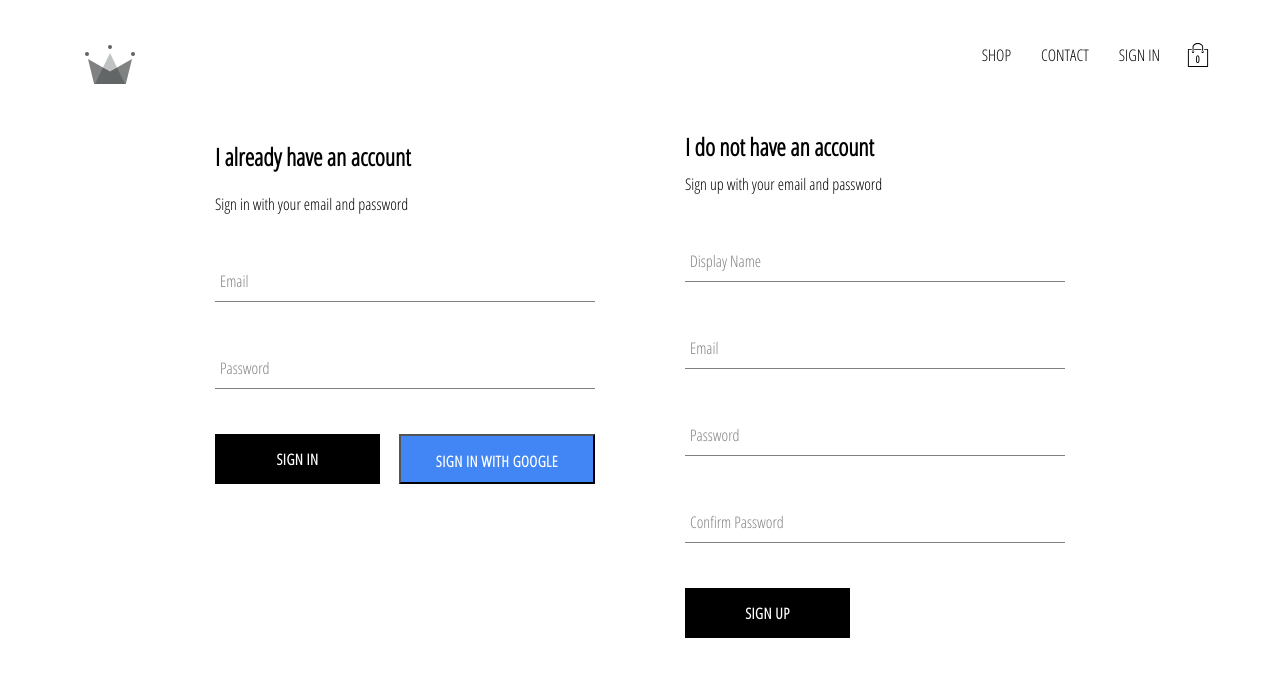
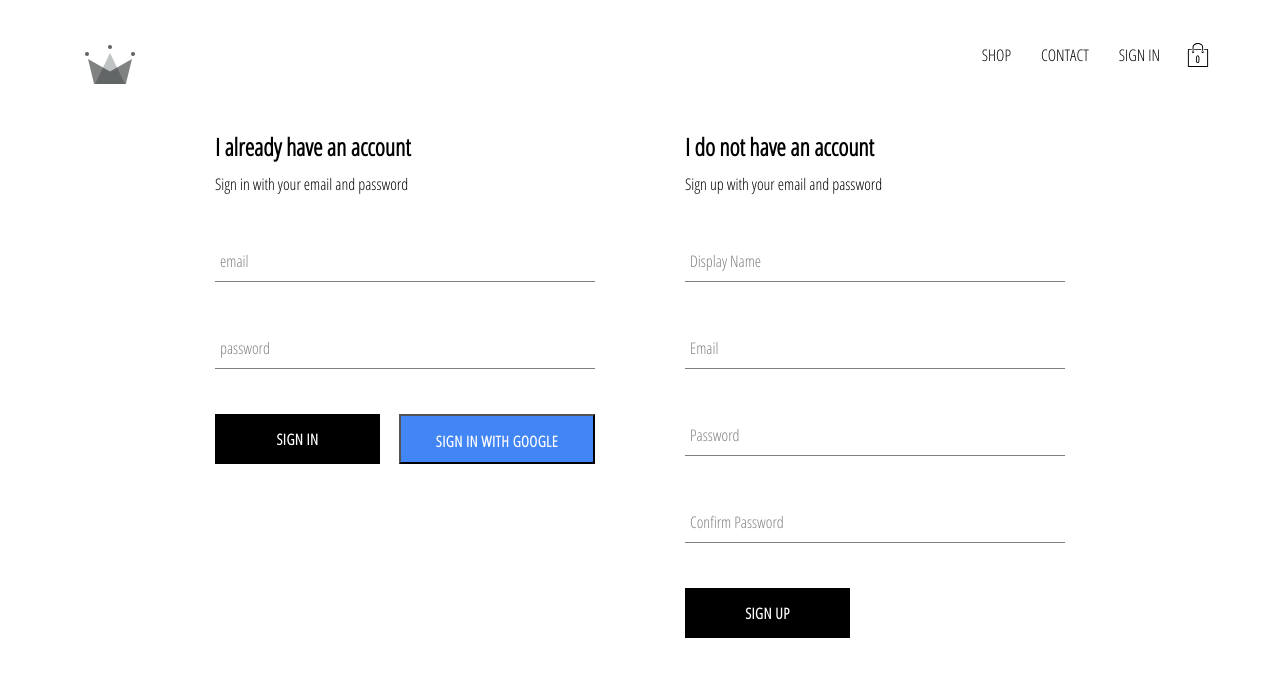
Before and after one commit to Jorjill/Clothing-shop-E-commerce, a React (Create React App) app in the folder ecomm/: page /signin in a window 1280 px wide. Shown: the top 676 px of the page. Built offline with nearby package versions, Linux system fonts and the light colour scheme; no server answers.

Commit message:
converted to hooks

```diff
--- a/ecomm/src/App.js
+++ b/ecomm/src/App.js
@@ -1,4 +1,4 @@
-import React from 'react';
+import React, { useEffect } from 'react';
 import { Switch,Route, Redirect } from 'react-router-dom';
 import './App.css';
 import Header from './components/header/header';
@@ -16,24 +16,15 @@ import ShopPage from './pages/shop/shop';
 import { HomePage } from './pages/homepage/homepage';
 
 // App component
-class App extends React.Component {
-
-  unsubscribeFromAuth = null
-
-  componentDidMount(){
-    const { checkUserSession } = this.props;
-    checkUserSession();
-  }
-
-  componentWillUnmount(){
-    this.unsubscribeFromAuth();
-  }
+const App = ({ checkUserSession,currentUser }) => {
+  useEffect(() => {
+    checkUserSession()
+  }, [checkUserSession]);
 
   // if homepage -> render HomePage
   // if /shop (Header) -> render ShopPage
   // if /checkout (cart-dropdown) -> render CheckoutPage
   // if /signin -> render SignInAndSignUpPage or homepage if currentUser is true
-  render(){
     return (
     <div>
       <Header/>
@@ -45,18 +36,13 @@ class App extends React.Component {
           exact
           path='/signin'
           render={()=>
-            this.props.currentUser ? (
-              <Redirect to='/' />
-            ):(
-              <SignInAndSignUpPage/>
-            )
+            currentUser ? (<Redirect to='/' />):(<SignInAndSignUpPage/>)
           }
           />
       </Switch>
     </div>
     );
   }
-}
 
 const mapStateToProps = createStructuredSelector({
   currentUser: selectCurrentUser
--- a/ecomm/src/components/header/header.js
+++ b/ecomm/src/components/header/header.js
@@ -1,5 +1,4 @@
 import React from 'react';
-import { auth } from '../../firebase/firebase.utils';
 import {HeaderContainer,
         LogoContainer,
         OptionsContainer,
--- a/ecomm/src/components/sign-in/sign-in.js
+++ b/ecomm/src/components/sign-in/sign-in.js
@@ -1,68 +1,77 @@
-import React, { Component } from 'react';
+import React, {useState} from 'react';
+import { connect } from 'react-redux';
 import FormInput from '../form-input/form-input';
-import CustonButton from '../custom-button/custom-button';
-import './sign-in.scss';
-import { googleSignInStart } from '../../redux/user/user.actions';
-import { emailSignInStart } from '../../redux/user/user.actions';
-import { connect } from 'react-redux';
+import CustomButton from '../custom-button/custom-button';
+import {
+  googleSignInStart,
+  emailSignInStart
+} from '../../redux/user/user.actions';
+import {
+  SignInContainer,
+  SignInTitle,
+  ButtonsBarContainer
+} from './sign-in.styles';
 
-class SignIn extends Component {
+const SignIn = ({emailSignInStart,googleSignInStart}) => {
+  const [ userCredentials, setCredentials ] = useState({email: '', password: ''})
 
-    constructor(props){
-        super(props);
-        this.state = {
-            email:'',
-            password:''
-        }
-    }
+  const { email, password } = userCredentials;
 
-    handleSubmit = async event => {
+  const handleSubmit = async event => {
     event.preventDefault();
-        const { emailSignInStart } = this.props;
-        const { email, password } = this.state;
-
     emailSignInStart(email, password);
   };
 
-    handleChange = event => {
+  const handleChange = event => {
     const { value, name } = event.target;
-        this.setState({ [name]: value })
-    }
 
-    render(){
-      const { googleSignInStart } = this.props;
-        return(
-            <div className='sign-in'>
-              <h2>I already have an account</h2>
+    setCredentials({...userCredentials, [name]: value });
+  };
+
+    return (
+      <SignInContainer>
+        <SignInTitle>I already have an account</SignInTitle>
         <span>Sign in with your email and password</span>
 
-              <form onSubmit={this.handleSubmit}>
+        <form onSubmit={handleSubmit}>
           <FormInput
-                    handleChange={this.handleChange}
-                    name="email" type="email"
-                    value={this.state.email}
-                    label="Email"
+            name='email'
+            type='email'
+            handleChange={handleChange}
+            value={email}
+            label='email'
+            required
           />
           <FormInput
-                    name="password"
-                    type="password"
-                    value={this.state.password}
-                    handleChange={this.handleChange}
-                    label="Password"
+            name='password'
+            type='password'
+            value={password}
+            handleChange={handleChange}
+            label='password'
+            required
           />
-                  <div className='buttons'>
-                    <CustonButton type='submit'> Sign in </CustonButton>
-                    <CustonButton type='button' onClick={googleSignInStart} isGoogleSignIn>Sign in with Google</CustonButton>
-                  </div>
+          <ButtonsBarContainer>
+            <CustomButton type='submit'> Sign in </CustomButton>
+            <CustomButton
+              type='button'
+              onClick={googleSignInStart}
+              isGoogleSignIn
+            >
+              Sign in with Google
+            </CustomButton>
+          </ButtonsBarContainer>
         </form>
-            </div>
-        )
-    }
+      </SignInContainer>
+    );
   }
 
 const mapDispatchToProps = dispatch => ({
   googleSignInStart: () => dispatch(googleSignInStart()),
-  emailSignInStart: (email, password) => dispatch(emailSignInStart({email, password}))
+  emailSignInStart: (email, password) =>
+    dispatch(emailSignInStart({ email, password }))
 });
 
-export default connect(null, mapDispatchToProps)(SignIn);
+export default connect(
+  null,
+  mapDispatchToProps
+)(SignIn);
--- a/ecomm/src/components/sign-in/sign-in.scss
+++ /dev/null
@@ -1,14 +0,0 @@
-.sign-in {
-    width: 380px;
-    display: flex;
-    flex-direction: column;
-
-    .title {
-        margin: 10px 0;
-    }
-
-    .buttons {
-        display: flex;
-        justify-content: space-between;
-    }
-}
--- /dev/null
+++ b/ecomm/src/components/sign-in/sign-in.styles.js
@@ -0,0 +1,17 @@
+
+import styled from 'styled-components';
+
+export const SignInContainer = styled.div`
+  width: 380px;
+  display: flex;
+  flex-direction: column;
+`;
+
+export const SignInTitle = styled.h2`
+  margin: 10px 0;
+`;
+
+export const ButtonsBarContainer = styled.div`
+  display: flex;
+  justify-content: space-between;
+`;
--- a/ecomm/src/components/sign-up/sign-up.js
+++ b/ecomm/src/components/sign-up/sign-up.js
@@ -1,27 +1,22 @@
-import React from 'react';
+import React, {useState} from 'react';
 import FormInput from '../form-input/form-input';
 import CustomButton from '../custom-button/custom-button';
 import './sign-up.scss';
 import { signUpStart } from '../../redux/user/user.actions';
 import { connect } from 'react-redux';
 
-class SignUp extends React.Component{
-    constructor(){
-        super();
+const SignUp = ({ signUpStart, }) => {
+    const [userCredentials, setUserCredentials] = useState({
+        displayName: '',
+        email: '',
+        password: '',
+        confirmPassword: ''
+    });
 
-        this.state = {
-            displayName: '',
-            email: '',
-            password: '',
-            confirmPassword: ''
-        }
-    }
+    const {displayName, email, password,confirmPassword} = userCredentials;
 
-    handleSubmut = async event =>{
+    const handleSubmut = async event =>{
         event.preventDefault();
-
-        const { signUpStart } = this.props;
-        const {displayName, email, password,confirmPassword} = this.state;
 
         if(password !== confirmPassword){
             alert("passwords don't match");
@@ -31,30 +26,26 @@ class SignUp extends React.Component{
         signUpStart({displayName,email,password});
     };
 
-    handleChange = event => {
+    const handleChange = event => {
         const { name,value } = event.target;
 
-        this.setState({[name]: value});
+        setUserCredentials({...userCredentials, [name]: value});
     }
 
-
-    render() {
-        const {displayName, email, password,confirmPassword} = this.state;
         return (
             <div className='sign-up'>
                 <h2 className='title'>I do not have an account</h2>
                 <span>Sign up with your email and password</span>
-                <form className='sign-up-form' onSubmit={this.handleSubmut}>
-                    <FormInput type='text' name='displayName' value={displayName} onChange={this.handleChange} label='Display Name' required/>
-                    <FormInput type='email' name='email' value={email} onChange={this.handleChange} label='Email' required/>
-                    <FormInput type='password' name='password' value={password} onChange={this.handleChange} label='Password' required/>
-                    <FormInput type='password' name='confirmPassword' value={confirmPassword} onChange={this.handleChange} label='Confirm Password' required/>
+                <form className='sign-up-form' onSubmit={handleSubmut}>
+                    <FormInput type='text' name='displayName' value={displayName} onChange={handleChange} label='Display Name' required/>
+                    <FormInput type='email' name='email' value={email} onChange={handleChange} label='Email' required/>
+                    <FormInput type='password' name='password' value={password} onChange={handleChange} label='Password' required/>
+                    <FormInput type='password' name='confirmPassword' value={confirmPassword} onChange={handleChange} label='Confirm Password' required/>
                     <CustomButton type='submit'>SIGN UP</CustomButton>
                 </form>
             </div>
         )
     }
-}
 
 const mapDispatchtoProps = dispatch => ({
     signUpStart: userCredentials => dispatch(signUpStart(userCredentials))
--- a/ecomm/src/pages/shop/shop.js
+++ b/ecomm/src/pages/shop/shop.js
@@ -1,4 +1,4 @@
-import React from 'react';
+import React, {useEffect} from 'react';
 import { Route } from 'react-router-dom';
 import CollectionPageContainer from '../collection/collection.container';
 import { connect } from 'react-redux';
@@ -6,14 +6,12 @@ import { fetchCollectionsStart } from '../../redux/shop/shop.actions';
 import CollectionsOverviewContainer from '../../components/collections-overview/collections-overview.container';
 
 
-class ShopPage extends React.Component {
-    componentDidMount(){
-        const { fetchCollectionsStart } = this.props;
+const ShopPage = ({ fetchCollectionsStart,match }) => {
+
+    useEffect(()=>{
         fetchCollectionsStart();
-    }
+    },[fetchCollectionsStart]);
 
-    render(){
-        const { match } = this.props;
     return (
         <div className='shop-page'>
             <Route exact path={`${match.path}`} component={CollectionsOverviewContainer} />
@@ -21,7 +19,6 @@ class ShopPage extends React.Component {
         </div>
         );
     }
-    }
 
 const mapDispatchToProps = dispatch => ({
     fetchCollectionsStart: () => dispatch(fetchCollectionsStart())
--- a/ecomm/src/redux/store.js
+++ b/ecomm/src/redux/store.js
@@ -3,7 +3,6 @@ import logger from 'redux-logger';
 import rootReducer from './root-reducer';
 import { persistStore } from 'redux-persist';
 import createSagaMiddleware from 'redux-saga';
-import { fetchCollectionsStart } from './shop/shop.sagas';
 import rootSaga from './root-saga';
 
 const sagaMiddleware = createSagaMiddleware();
```
Lines whose indentation alone changed are shown as unchanged.
